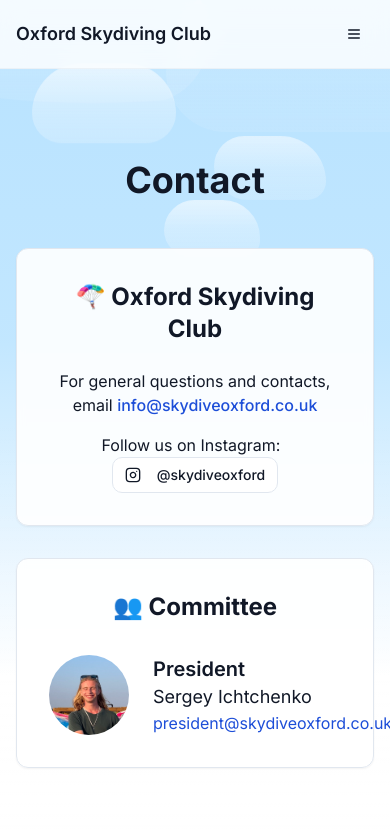
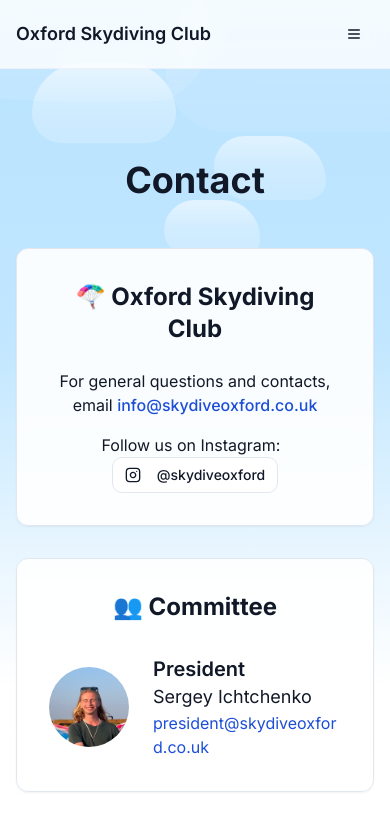
Before and after one commit to PixelSergey/skydiveoxford.co.uk, a React (Vite) app: page /contact in a window 390 px wide. Shown: the top 830 px of the page. Built offline with nearby package versions, Linux system fonts and the light colour scheme; the HTML template or start-up script is replaced by a standard one.

Commit message:
Fix email wrapping on mobile

```diff
--- a/src/pages/Contact.tsx
+++ b/src/pages/Contact.tsx
@@ -41,7 +41,7 @@ const Contact = () => {
                   For general questions and contacts, email{" "}
                   <a
                     href="mailto:info@skydiveoxford.co.uk"
-                    className="text-blue-700 hover:text-blue-800 hover:underline font-medium"
+                    className="text-blue-700 hover:text-blue-800 hover:underline font-medium break-all"
                   >
                     info@skydiveoxford.co.uk
                   </a>
@@ -84,7 +84,7 @@ const Contact = () => {
                     <p className="text-lg text-foreground">Sergey Ichtchenko</p>
                     <a
                       href="mailto:president@skydiveoxford.co.uk"
-                      className="text-blue-700 hover:text-blue-800 hover:underline"
+                      className="text-blue-700 hover:text-blue-800 hover:underline break-all"
                     >
                       president@skydiveoxford.co.uk
                     </a>
```
